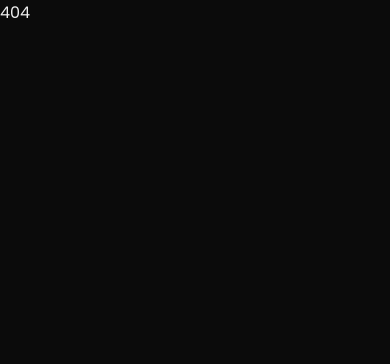
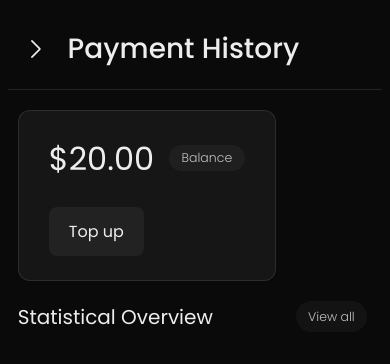
Before and after one commit to gr33pp/hakitech, a React (Create React App) app in the folder client/: page /dashboard/payment-history in a window 390 px wide. Shown: the top 364 px of the page. Built offline with nearby package versions, Linux system fonts and the light colour scheme; sample sign-in values are in the browser's storage; a web font is replaced by a local one.

Commit message:
Refactor landing page styles, update navigation logo, and improve responsiveness

```diff
--- a/client/src/context/index.jsx
+++ b/client/src/context/index.jsx
@@ -6,6 +6,10 @@ export const UserContext = createContext();
 export const UserProvider = ({ children }) => {
   const [user, setUser] = useState(false);
   const [menu, setMenu] = useState(false);
+  const [profile, setProfile] = useState(false);
+  const [balance, setBalance] = useState("$20.00");
+
+  //   localStorage.setItem("authToken", "123456789");
 
   const getUser = async () => {
     const userData = await fetchUserData(localStorage.getItem("authToken"));
@@ -19,7 +23,18 @@ export const UserProvider = ({ children }) => {
   console.log("pussy", user);
 
   return (
-    <UserContext.Provider value={{ user, setUser, menu, setMenu }}>
+    <UserContext.Provider
+      value={{
+        user,
+        setUser,
+        menu,
+        setMenu,
+        profile,
+        setProfile,
+        balance,
+        setBalance,
+      }}
+    >
       {children}
     </UserContext.Provider>
   );
--- a/client/src/layout/Dashboard.jsx
+++ b/client/src/layout/Dashboard.jsx
@@ -1,14 +1,15 @@
 // src/components/Layout.js
-import React, { useCallback, useContext, useEffect } from "react";
+import React, { useCallback, useContext, useEffect, useState } from "react";
 import { Navigate, Outlet, useLocation } from "react-router-dom";
 import DashboardNav, { UserInfo } from "../pages/dashboard/navigation";
 import "@/pages/dashboard/dashboard.scss";
 import { UserContext } from "../context";
-import { fetchUserData } from "../utils";
+import { fetchUserData, getNavIndex, ResetPropertyForMenu } from "../utils";
+import { DashboardHead, Greetings } from "../pages/dashboard";
 
 const DashboardLayout = () => {
   const location = useLocation();
-  const { user, setUser } = useContext(UserContext);
+  const { setMenu, setUser } = useContext(UserContext);
 
   const isAuthenticated = () => {
     return !!localStorage.getItem("authToken");
@@ -21,26 +22,48 @@ const DashboardLayout = () => {
     }
   }, [setUser]);
 
-  const renderNav = () => {
+  //   const renderNav = () => {
+  //     switch (location.pathname) {
+  //       case "/dashboard":
+  //         return <DashboardNav index={0} />;
+  //       default:
+  //         return <DashboardNav index={0} />;
+  //     }
+  //   };
+  const renderHead = () => {
     switch (location.pathname) {
       case "/dashboard":
-        return <DashboardNav index={0} />;
+        return <Greetings />;
       default:
-        return <DashboardNav index={0} />;
+        return <DashboardHead />;
     }
+  };
+
+  const handleClick = (e) => {
+    // console.log(e.target, e.currentTarget.firstChild);
+    if (e.target === e.currentTarget.firstChild.firstChild) {
+      return;
+    }
+    ResetPropertyForMenu();
+    setMenu(false);
   };
 
   useEffect(() => {
     window.scrollTo({ top: 0, behavior: "smooth" });
-  }, [location.pathname]);
+    ResetPropertyForMenu();
+    setMenu(false);
+  }, [location.pathname, setMenu]);
 
   if (!isAuthenticated()) {
     return <Navigate to="/login" message={"You have to sign in first"} />;
   } else {
     return (
       <div className="dashboard">
-        {renderNav()}
-        <Outlet />
+        <DashboardNav index={getNavIndex(location.pathname)} />
+        <div className="dashboard-content" onClick={handleClick}>
+          {renderHead()}
+          <Outlet />
+        </div>
         <UserInfo />
       </div>
     );
--- a/client/src/pages/dashboard/dashboard.scss
+++ b/client/src/pages/dashboard/dashboard.scss
@@ -1,9 +1,13 @@
+@import "@/utils/_mixins.scss";
+
 :root {
   --d-column: 280px 1fr 350px;
   --d-translatex: 0;
   --d-container-translatex: 0;
   --d-pad-top: 30px;
   --d-pad-x: clamp(40px, 4vw, 100px);
+  --d-content-index: 0;
+  --view-all-size: clamp(12.5px, 0.8vw, 16px);
   //   -d-bg:
 }
 .dashboard {
@@ -15,10 +19,18 @@
   background-color: var(--bg-color);
 
   &-content {
+    justify-self: center;
+    width: 100%;
+    max-width: 1440px;
     display: grid;
     align-content: start;
     transform: translateX(var(--d-container-translatex));
     transition: 0.3s cubic-bezier(0.46, 0.14, 0.015, 1.095) transform;
+    @include overlay(var(--bg-color), 0.5);
+
+    &::after {
+      z-index: var(--d-content-index);
+    }
   }
   &.menu {
   }
@@ -33,23 +45,24 @@
     border-bottom: 1px solid #ffffff19;
     display: grid;
     grid-auto-flow: column;
+    grid-template-columns: auto 1fr;
     justify-content: start;
     text-transform: capitalize;
     align-items: center;
     column-gap: clamp(10px, 1vw, 20px);
 
-    > div:last-child {
+    > div:nth-child(2) {
       display: grid;
 
       span {
         &:first-child {
-          font-size: clamp(14px, 1vw, 18px);
+          font-size: clamp(12px, 1vw, 18px);
           opacity: 0.7;
           font-weight: 300;
         }
         &:last-child {
           letter-spacing: -0.055rem;
-          font-size: clamp(28px, 3.5vw, 42px);
+          font-size: clamp(24px, 3.5vw, 42px);
           font-weight: 500;
           // font-family: "Acme", sans-serif;
         }
@@ -57,8 +70,91 @@
     }
   }
 
-  &-card{
+  .header {
+    font-size: clamp(28px, 3vw, 38px);
+    font-weight: 500;
+    padding-top: calc(var(--d-pad-top) / 1.4);
+    line-height: 2;
+  }
 
+  &-balance {
+    border: 1px solid #ffffff19;
+    background-color: #161616;
+    border-radius: 12px;
+    justify-self: start;
+    display: grid;
+    grid-template-rows: 1fr auto;
+    justify-content: start;
+    align-content: center;
+    padding: 24px 30px;
+    row-gap: 24px;
+    .balance {
+      font-size: clamp(32px, 4vw, 42px);
+      display: grid;
+      grid-auto-flow: column;
+      justify-content: start;
+      align-content: center;
+      column-gap: 15px;
+
+      span {
+        // display: none;
+        align-self: last baseline;
+        padding: calc(var(--view-all-size) / 3) var(--view-all-size);
+        border-radius: 10rem;
+        font-size: var(--view-all-size);
+        opacity: 0.8;
+        font-weight: 300;
+        margin-bottom: 12px;
+        @include overlay(#ffffff, 0.05);
+      }
+    }
+    > :last-child {
+      // background-color: #fff;
+      place-self: start;
+      padding: 12px 20px;
+      border-radius: 8px;
+      cursor: pointer;
+
+      @include overlay(#ffffff, 0.05);
+      &:hover {
+        @include overlay(#ffffff, 0.08);
+      }
+    }
+  }
+
+  &-container {
+    display: grid;
+    padding: clamp(20px, calc((var(--d-pad-x) + 18px) / 2), 60px)
+      calc(var(--d-pad-x) + clamp(10px, 1.4vw, 42px));
+    row-gap: clamp(20px, calc((var(--d-pad-x) + 18px) / 2), 60px);
+  }
+
+  &-card {
+    display: grid;
+    grid-auto-flow: row;
+
+    .card {
+      &-head {
+        display: grid;
+        grid-auto-flow: column;
+        justify-content: space-between;
+        align-items: center;
+        align-content: center;
+        font-size: clamp(20px, 2vw, 32px);
+
+        > :nth-child(2) {
+          background-color: #161616;
+          padding: calc(var(--view-all-size) / 2) var(--view-all-size);
+          border-radius: 10rem;
+          font-size: var(--view-all-size);
+          opacity: 0.8;
+          font-weight: 300;
+          margin-right: 5px;
+          text-align: center;
+          @include hover(#ffffff, 0.05);
+        }
+      }
+    }
   }
 }
 
@@ -71,8 +167,9 @@
 
 @media screen and (max-width: 800px) {
   :root {
-    --d-pad-top: 40px;
+    --d-pad-top: 30px;
     --d-pad-x: clamp(0px, 2vw, 20px);
+    --menu-x-pad: 15px;
 
     // --d-column: 1fr;
     --d-translatex: -280px;
@@ -92,6 +189,10 @@
   .dashboard {
     --d-pad-x: clamp(0px, 1vw, 30px);
     width: calc(100vw + 350px);
+
+    .greetings {
+      grid-template-columns: auto 1fr;
+    }
   }
 }
 
@@ -112,3 +213,11 @@
     --d-pad-top: 60px;
   }
 }
+
+@media screen and (min-width: 1640px) {
+  :root {
+    --d-column: 330px 1fr 380px;
+    --menu-item-width: 200px;
+    --menu-x-pad: 40px;
+  }
+}
--- a/client/src/pages/dashboard/index.jsx
+++ b/client/src/pages/dashboard/index.jsx
@@ -1,12 +1,21 @@
 import React, { useContext, useEffect, useState } from "react";
 import { UserContext } from "../../context";
 import { ResetPropertyForMenu, SetPropertyForMenu } from "../../utils";
-import { Link } from "react-router-dom";
+import { Link, useLocation } from "react-router-dom";
 
 export default function Dashboard() {
+  const { balance } = useContext(UserContext);
+
   return (
-    <div className="dashboard-content">
-      <Greetings />
+    <div className="dashboard-container">
+      <div className="dashboard-balance">
+        <span className="balance">
+          <div>{balance}</div>
+          <span>Balance</span>
+        </span>
+        <span>Top up</span>
+      </div>
+      <DashboardUsageCard />
     </div>
   );
 }
@@ -21,23 +30,34 @@ export const Greetings = () => {
         <span>Hi, {user?.fullName}</span>
         <span>Welcome back</span>
       </div>
+      {/* <span class="material-symbols-rounded">location_home</span> */}
     </div>
   );
 };
 
-export const MenuButton = () => {
+export const DashboardHead = ({ ...props }) => {
+  const location = useLocation();
+  const pathname = location.pathname;
+  const name = pathname
+    .substring(pathname.lastIndexOf("/") + 1)
+    .split("-")
+    .join(" ");
+
+  return (
+    <div className="greetings header" {...props}>
+      <MenuButton />
+      <div>{name}</div>
+    </div>
+  );
+};
+
+export const MenuButton = ({ left }) => {
   const { menu, setMenu } = useContext(UserContext);
 
   const handleClick = () => {
     SetPropertyForMenu(menu);
-    setTimeout(() => {
-      setMenu(!menu);
-    }, 100);
+    setMenu(!menu);
   };
-
-  useEffect(() => {
-    // SetPropertyForMenu(menu);
-  }, [menu]);
 
   useEffect(() => {
     const handleResize = () => {
@@ -53,14 +73,14 @@ export const MenuButton = () => {
 
   return (
     <span class="material-symbols-rounded menuBtn" onClick={handleClick}>
-      {menu ? "keyboard_arrow_left" : "keyboard_arrow_right"}
+      {left ? "keyboard_arrow_left" : "keyboard_arrow_right"}
     </span>
   );
 };
 
-export const DashboardCard = ({ title, path, children }) => {
+export const DashboardCard = ({ title, path, children, ...props }) => {
   return (
-    <div className="dashboard-card">
+    <div className="dashboard-card" {...props}>
       <div className="card-head">
         <span>{title}</span>
         {path && <Link to={path}>View all</Link>}
@@ -69,3 +89,10 @@ export const DashboardCard = ({ title, path, children }) => {
     </div>
   );
 };
+export const DashboardUsageCard = ({ title, ...props }) => {
+  return (
+    <DashboardCard title="Statistical Overview" path={"energy-usage"}>
+      <div className="card-body"></div>
+    </DashboardCard>
+  );
+};
--- a/client/src/pages/dashboard/navigation/index.jsx
+++ b/client/src/pages/dashboard/navigation/index.jsx
@@ -7,12 +7,12 @@ import { UserContext } from "../../../context";
 import PopMsg from "../../../components/popMsg";
 import { MenuButton } from "..";
 
-export default function DashboardNav({ index }) {
+export default function DashboardNav({ index, ...props }) {
   return (
-    <div className="dashboard-nav">
+    <div className="dashboard-nav" {...props}>
       <div className="nav-head">
         <i>
-          <MenuButton />
+          <MenuButton left />
         </i>
         <span>Hakitech</span>
       </div>
--- a/client/src/pages/dashboard/navigation/nav.scss
+++ b/client/src/pages/dashboard/navigation/nav.scss
@@ -2,20 +2,23 @@
 
 :root {
   --nav-bg: #141414;
+  --menu-item-width: 190px;
+  --menu-x-pad: 30px;
 }
 
 .dashboard {
   &-nav {
     z-index: 20;
-    width: calc(100% - 60px);
+    width: calc(100% - (2 * var(--menu-x-pad)));
     background-color: var(--nav-bg);
     display: grid;
     // grid-auto-flow: row;
     grid-template-rows: auto 1fr;
     align-content: start;
     gap: 40px;
-    padding: var(--d-pad-top) 30px;
-    overflow: auto;
+    padding: var(--d-pad-top) var(--menu-x-pad) 20px;
+    overflow-y: auto;
+    overflow-x: hidden;
 
     .nav {
       &-head {
@@ -42,7 +45,7 @@
       }
       &-item {
         justify-self: start;
-        width: 160px;
+        width: var(--menu-item-width);
         display: grid;
         grid-auto-flow: column;
         align-items: center;
@@ -55,9 +58,12 @@
         z-index: 1;
         @include hover(#636363, 0.23);
 
+        &.active {
+          @include overlay(#636363, 0.23);
+        }
+
         &:last-child,
         &:nth-child(4) {
-          //   background-color: red;
           align-self: last baseline;
         }
 
--- /dev/null
+++ b/client/src/pages/dashboard/usage/index.jsx
@@ -0,0 +1,7 @@
+import React from "react";
+
+const Usage = () => {
+  return <div>{/* Add your content here */}</div>;
+};
+
+export default Usage;
--- a/client/src/utils/index.js
+++ b/client/src/utils/index.js
@@ -1,5 +1,6 @@
 import { useNavigate } from "react-router-dom";
 import Button from "../components/button";
+import { useEffect } from "react";
 
 export const features_data = [
   {
@@ -144,22 +145,22 @@ export const menuList = [
   {
     name: "Home",
     icon: "home",
-    link: "/dashboard",
+    link: "",
   },
   {
     name: "Usage",
     icon: "bar_chart",
-    link: "/usage",
+    link: "energy-usage",
   },
   {
     name: "Payment",
     icon: "payment",
-    link: "/payment",
+    link: "payment-history",
   },
   {
     name: "Settings",
     icon: "settings",
-    link: "/settings",
+    link: "settings",
   },
   {
     name: "Logout",
@@ -230,9 +231,46 @@ export const SetPropertyForMenu = (menu) => {
   const root = document.documentElement;
   root.style.setProperty("--d-translatex", !menu ? "0" : "-280px");
   root.style.setProperty("--d-container-translatex", !menu ? "-200px" : "0");
+  root.style.setProperty("--d-content-index", menu ? "0" : "1");
 };
 export const ResetPropertyForMenu = () => {
   const root = document.documentElement;
   root.style.removeProperty("--d-translatex");
   root.style.removeProperty("--d-container-translatex");
+  root.style.removeProperty("--d-content-index");
 };
+export const useOutsideClick = (ref, callback) => {
+  const handleClick = (e) => {
+    if (ref.current && !ref.current.contains(e.target)) {
+      callback();
+    }
+  };
+
+  useEffect(() => {
+    document.addEventListener("click", handleClick);
+
+    return () => {
+      document.removeEventListener("click", handleClick);
+    };
+  });
+};
+
+export const getNavIndex = (pathname) => {
+  switch (pathname) {
+    case "/dashboard":
+      return 0;
+    case "/dashboard/energy-usage":
+      return 1;
+    case "/dashboard/payment-history":
+      return 2;
+    case "/dashboard/settings":
+      return 3;
+    default:
+      return 0;
+  }
+};
+
+export const useStopPropagation = (e) => {
+  e.preventDefault();
+  e.stopPropagation();
+};
```
Also changed, not shown: client/src/index.js (+13 -0 lines), client/src/pages/dashboard/usage/usage.scss (added).
